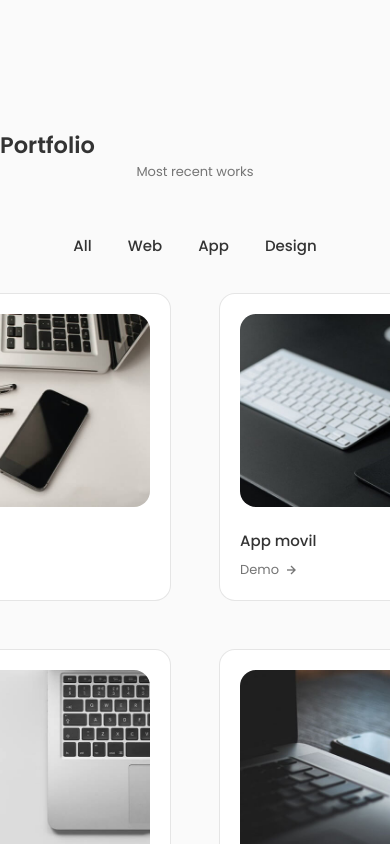
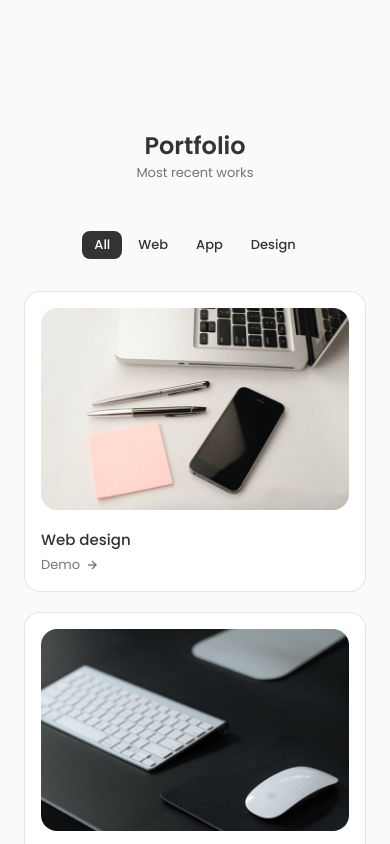
Before and after one commit to JesusRonquillo/portafolio, a React (Vite) app: page / in a window 390 px wide. Shown: the part 3240-4084 px from the top of the page. Built offline with nearby package versions, Linux system fonts and the light colour scheme.

Commit message:
portafolio

```diff
--- a/src/components/work/Work.css
+++ b/src/components/work/Work.css
@@ -12,6 +12,10 @@
   font-weight: var(--font-medium);
   border-radius: 0.5rem;
   text-transform: capitalize;
+}
+.work__item:hover {
+  background-color: var(--title-color);
+  color: var(--container-color);
 }
 
 .work__container {
@@ -51,3 +55,50 @@
 .work__button:hover .work__button-icon {
   transform: translateX(0.25rem);
 }
+
+/* Active work */
+
+.active-work {
+  background-color: var(--title-color);
+  color: var(--container-color);
+}
+
+@media screen and (max-width: 992px) {
+  .work__container {
+    gap: 1.25rem;
+  }
+  .work__card {
+    padding: 1rem;
+  }
+  .work__img {
+    margin-bottom: 0.75rem;
+  }
+  .work__title {
+    margin-bottom: 0.25rem;
+  }
+}
+
+@media screen and (max-width: 768px) {
+  .work__container {
+    grid-template-columns: max-content;
+  }
+}
+
+@media screen and (max-width: 576px) {
+  .work__container {
+    grid-template-columns: 1fr;
+  }
+
+  .work__img {
+    width: 100%;
+  }
+}
+
+@media screen and (max-width: 576px) {
+  .work__item {
+    font-size: var(--small-font-size);
+  }
+  .work__filters {
+    column-gap: 0.25rem;
+  }
+}
--- a/src/components/work/Work.jsx
+++ b/src/components/work/Work.jsx
@@ -5,7 +5,7 @@ import Works from "./Works";
 const Work = () => {
   return (
     <section className="work section">
-      <h2 className="secction__title">Portfolio</h2>
+      <h2 className="section__title">Portfolio</h2>
       <span className="section__subtitle">Most recent works</span>
       <Works />
     </section>
--- a/src/components/work/Works.jsx
+++ b/src/components/work/Works.jsx
@@ -1,21 +1,47 @@
-import React from "react";
+import React, { useEffect, useState } from "react";
 import { projectsData } from "./Data";
 import { projectsNav } from "./Data";
 import WorkItems from "./WorkItems";
 const Works = () => {
+  const [item, setItem] = useState({ name: "all" });
+  const [projects, setProjects] = useState([]);
+  const [active, setActive] = useState(0);
+
+  useEffect(() => {
+    if (item.name === "all") {
+      setProjects(projectsData);
+    } else {
+      const newProjects = projectsData.filter((project) => {
+        return project.category.toLowerCase() === item.name;
+      });
+      setProjects(newProjects);
+    }
+  }, [item]);
+
+  const handleClick = (e, index) => {
+    setItem({ name: e.target.textContent.toLowerCase() });
+    setActive(index);
+  };
+
   return (
     <div>
       <div className="work__filters">
         {projectsNav.map((item, index) => {
           return (
-            <span className="work__item" key={index}>
+            <span
+              onClick={(e) => {
+                handleClick(e, index);
+              }}
+              className={`${active === index ? "active-work" : ""} work__item`}
+              key={index}
+            >
               {item.name}
             </span>
           );
         })}
       </div>
       <div className="work__container container grid">
-        {projectsData.map((item) => {
+        {projects.map((item) => {
           return <WorkItems item={item} key={item.id} />;
         })}
       </div>
```
